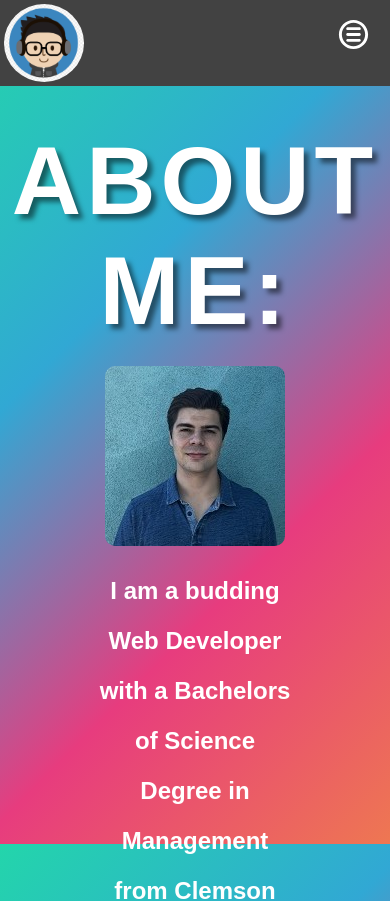
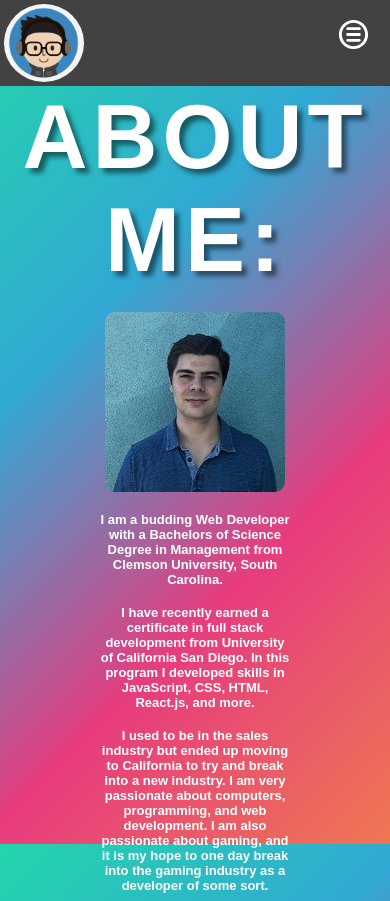
Before and after one commit to CJFeagin33/JustinPortfolio, a React (Vite) app: page /aboutMe in a window 390 px wide. Shown: the top 901 px of the page. Built offline with nearby package versions, Linux system fonts and the light colour scheme.

Commit message:
Added Mobile Responsiveness for About Me Page

```diff
--- a/src/components/AboutMe/index.css
+++ b/src/components/AboutMe/index.css
@@ -32,5 +32,43 @@
     font-size: 1.5em;
     font-weight: bold;
     width: 50%;
-    line-height: 50px;
+    line-height: 40px;
 }
+
+@media (max-width: 1300px) {
+    .aboutMe h1{
+        font-size: 90px;
+        margin: 0;
+    }
+
+    .aboutMe p{
+        font-size: 20px;
+        line-height: normal;
+    }
+}
+
+@media (max-width: 650px) {
+    .aboutMe h1{
+        font-size: 90px;
+        margin: 0;
+    }
+
+    .aboutMe p{
+        font-size: 13px;
+        line-height: normal;
+    }
+}
+
+@media (max-width: 383px) {
+
+    .aboutMe h1{
+        font-size: 60px;
+        margin: 0;
+    }
+
+    .aboutMe p{
+        font-size: 13px;
+        line-height: normal;
+
+    }
+}
--- a/src/components/HomePageModal/index.css
+++ b/src/components/HomePageModal/index.css
@@ -189,7 +189,7 @@
     }
 }
 
-@media (max-width: 541px) {
+@media (max-width: 650px) {
 
     .ContentContainer {
         margin: auto;
--- a/src/components/MobileNav/index.css
+++ b/src/components/MobileNav/index.css
@@ -4,12 +4,12 @@
 
 .mobile-nav ul {
     width: 100%;
-    background-color: antiquewhite;
+    background-color: rgb(100, 100, 100);
 }
 
 .mobile-nav ul li,  .mobile-nav ul li a, .mobile-nav ul li p {
     padding: 10px;
-    color: black;
+    color: #fff;
 }
 
 
@@ -25,7 +25,7 @@
 
 
 
-@media screen and (max-width: 540px) {
+@media screen and (max-width: 730px) {
     .mobile-nav {
         display: block;
     }
--- a/src/components/NavLinks/index.css
+++ b/src/components/NavLinks/index.css
@@ -24,10 +24,10 @@
 
 
 /* mobile styles */
-@media screen and (max-width: 540px) {
+@media screen and (max-width: 730px) {
     .navLinks ul {
         position: absolute;
-        top: 70px;
+        top: 80px;
         left: 0px;
     }
 
--- a/src/components/Navigation/index.css
+++ b/src/components/Navigation/index.css
@@ -3,7 +3,7 @@
     justify-content: space-between;
 }
 
-@media screen and (max-width: 540px) {
+@media screen and (max-width: 730px) {
     .navigation {
         display: none;
 
```
